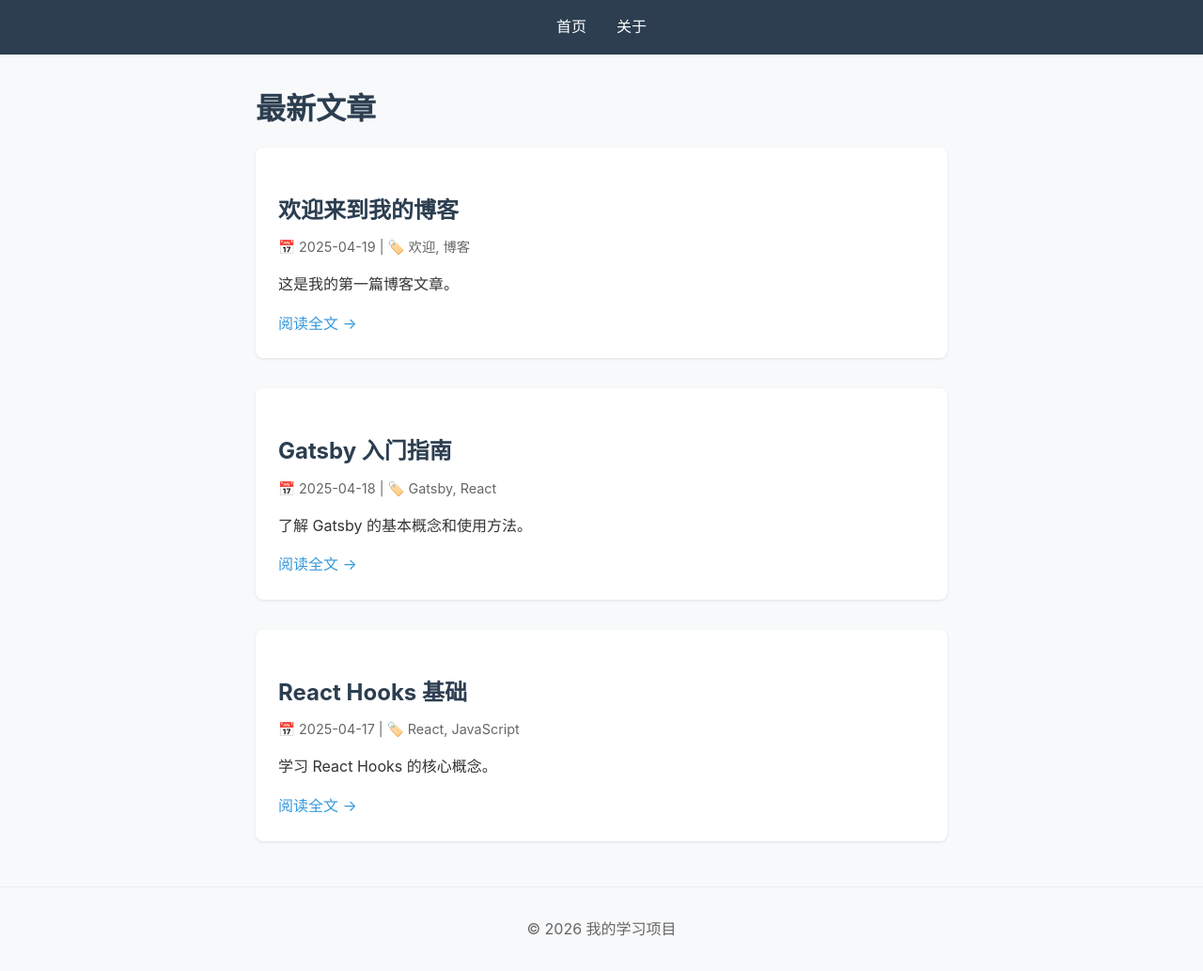
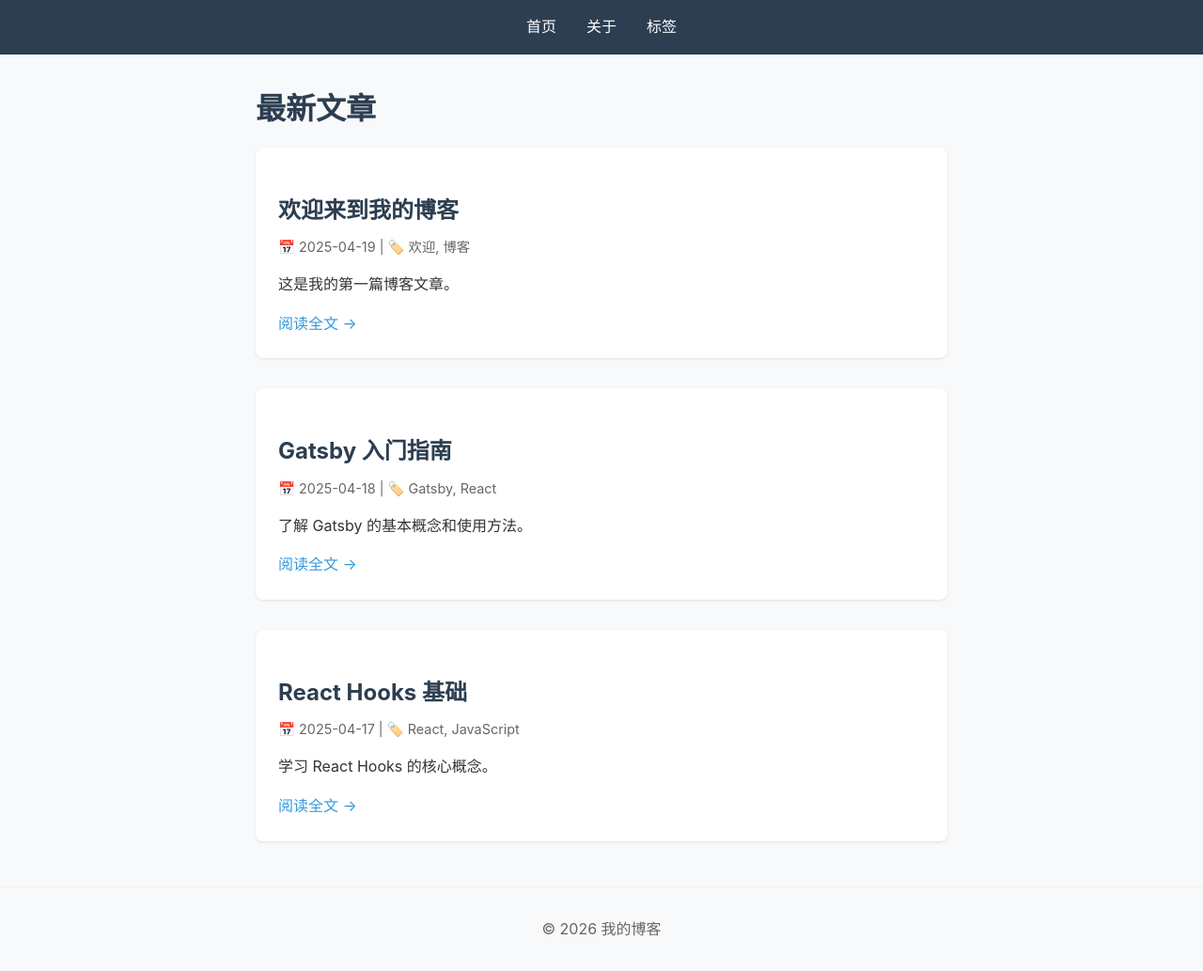
Before and after one commit to wzhu2026/wordpress-gatsby-main, a Gatsby site: page / in a window 1280 px wide. Shown: the whole page at 94% size. Built offline with nearby package versions, Linux system fonts and the light colour scheme; Gatsby itself is replaced by a stand-in of ours.

Commit message:
Update Layout.js

```diff
--- a/src/components/Layout.js
+++ b/src/components/Layout.js
@@ -15,6 +15,7 @@ const Layout = ({ children, title }) => {
       }}>
         <Link to="/" style={{ color: 'white', textDecoration: 'none' }}>首页</Link>
         <Link to="/about" style={{ color: 'white', textDecoration: 'none' }}>关于</Link>
+        <Link to="/tags" style={{ color: 'white', textDecoration: 'none' }}>标签</Link>  {/* 新增 */}
       </nav>
 
       {/* 主要内容 */}
@@ -31,7 +32,7 @@ const Layout = ({ children, title }) => {
         color: '#666',
         borderTop: '1px solid #eee'
       }}>
-        © {new Date().getFullYear()} 我的学习项目
+        © {new Date().getFullYear()} 我的博客
       </footer>
     </div>
   )
```
